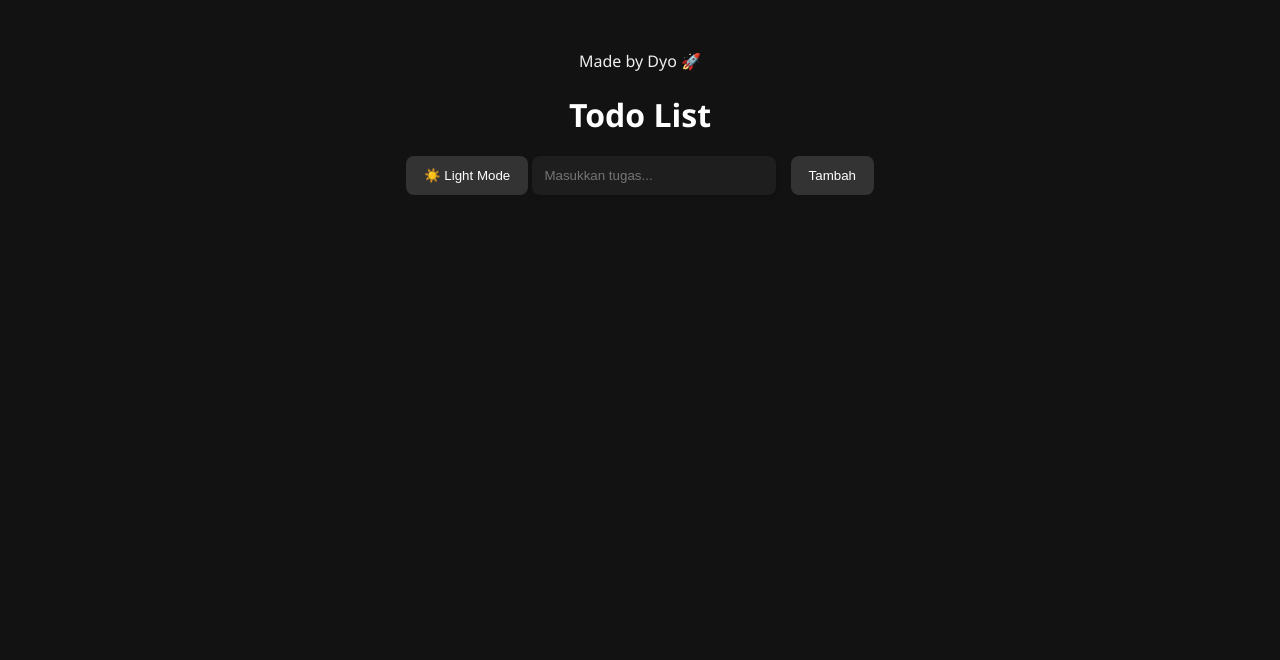
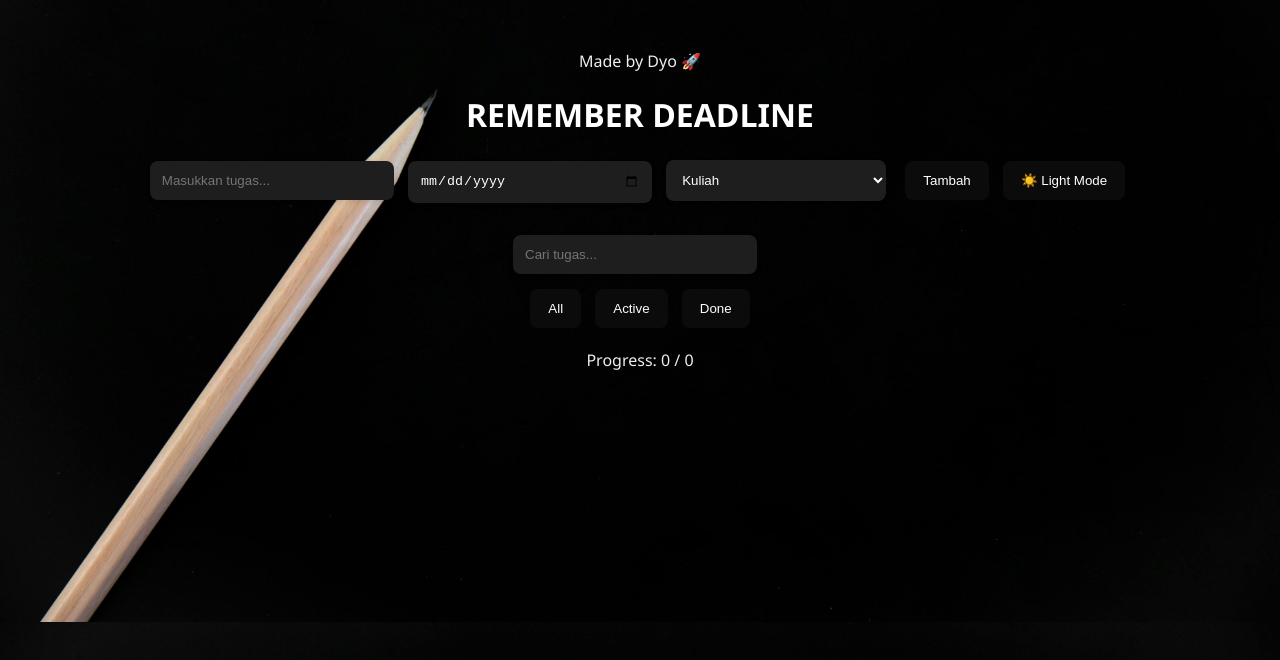
Before and after one commit to Dyant-yyy/todo-list-dyo, a plain HTML site: page index.html in a window 1280 px wide. Both pictures are taken after a click on the button "🌙 Dark Mode". Drawn offline with Linux system fonts and the light colour scheme.

Commit message:
Add files via upload

```diff
--- a/index.html
+++ b/index.html
@@ -2,16 +2,38 @@
 <html lang="en">
 <head>
     <meta charset="UTF-8">
-    <p>Made by Dyo 🚀</p>
+    <title>Todo List</title>
     <link rel="stylesheet" href="style.css">
 </head>
 <body>
 
-    <h1>Todo List</h1>
+    <p>Made by Dyo 🚀</p>
 
+    <h1>REMEMBER DEADLINE</h1>
+
+    <input type="text" id="inputTugas" placeholder="Masukkan tugas..." onkeypress="if(event.key==='Enter') tambahTugas()">
+    <input type="date" id="deadline">
+
+    <select id="kategori">
+        <option value="Kuliah">Kuliah</option>
+        <option value="Pribadi">Pribadi</option>
+        <option value="Coding">Coding</option>
+    </select>
+
+    <button onclick="tambahTugas()">Tambah</button>
     <button onclick="toggleDarkMode()" id="darkBtn">🌙 Dark Mode</button>
-    <input type="text" id="inputTugas" placeholder="Masukkan tugas..." onkeypress="if(event.key==='Enter') tambahTugas()">
-    <button onclick="tambahTugas()">Tambah</button>
+
+    <br><br>
+
+    <input type="text" id="search" placeholder="Cari tugas..." oninput="render()">
+
+    <div>
+        <button onclick="setFilter('all')">All</button>
+        <button onclick="setFilter('active')">Active</button>
+        <button onclick="setFilter('done')">Done</button>
+    </div>
+
+    <p id="progress"></p>
 
     <ul id="listTugas"></ul>
 
--- a/script.js
+++ b/script.js
@@ -1,20 +1,68 @@
 let todos = JSON.parse(localStorage.getItem("todos")) || [];
+let filter = "all";
 
 function simpanData() {
     localStorage.setItem("todos", JSON.stringify(todos));
 }
 
+function setFilter(f) {
+    filter = f;
+    render();
+}
+
+function tambahTugas() {
+    const teks = document.getElementById("inputTugas").value;
+    const kategori = document.getElementById("kategori").value;
+    const deadline = document.getElementById("deadline").value;
+
+    if (teks === "") return;
+
+    todos.push({
+        text: teks,
+        selesai: false,
+        kategori: kategori,
+        deadline: deadline
+    });
+
+    simpanData();
+    render();
+
+    document.getElementById("inputTugas").value = "";
+}
+
 function render() {
     const list = document.getElementById("listTugas");
+    const search = document.getElementById("search").value.toLowerCase();
+
     list.innerHTML = "";
 
+    let selesaiCount = 0;
+
     todos.forEach((tugas, index) => {
+
+        if (filter === "active" && tugas.selesai) return;
+        if (filter === "done" && !tugas.selesai) return;
+        if (!tugas.text.toLowerCase().includes(search)) return;
+
         const li = document.createElement("li");
-        li.textContent = tugas.text;
+
+        let teks = `${tugas.text} (${tugas.kategori})`;
+
+        if (tugas.deadline) {
+            teks += ` - ${tugas.deadline}`;
+        }
+
+        li.textContent = teks;
 
         if (tugas.selesai) {
-           li.style.textDecoration = tugas.selesai ? "line-through" : "none";
-li.style.opacity = tugas.selesai ? "0.5" : "1";
+            li.style.textDecoration = "line-through";
+            li.style.opacity = "0.5";
+            selesaiCount++;
+        }
+
+
+        if (tugas.deadline && new Date(tugas.deadline) < new Date() && !tugas.selesai) {
+            li.style.color = "red";
         }
 
         li.onclick = function () {
@@ -23,37 +71,24 @@ li.style.opacity = tugas.selesai ? "0.5" : "1";
             render();
         };
 
-        const tombolHapus = document.createElement("button");
-        tombolHapus.textContent = "❌";
+        const del = document.createElement("button");
+        del.textContent = "❌";
 
-        tombolHapus.onclick = function (e) {
+        del.onclick = function (e) {
             e.stopPropagation();
             todos.splice(index, 1);
             simpanData();
             render();
         };
 
-        li.appendChild(tombolHapus);
+        li.appendChild(del);
         list.appendChild(li);
     });
+
+    document.getElementById("progress").textContent =
+        `Progress: ${selesaiCount} / ${todos.length}`;
 }
 
-function tambahTugas() {
-    const input = document.getElementById("inputTugas");
-    const teks = input.value;
-
-    if (teks === "") return;
-
-    todos.push({
-        text: teks,
-        selesai: false
-    });
-
-    simpanData();
-    render();
-
-    input.value = "";
-}
 function toggleDarkMode() {
     document.body.classList.toggle("dark");
 
@@ -67,5 +102,10 @@ function toggleDarkMode() {
         btn.textContent = "🌙 Dark Mode";
     }
 }
-// tampilkan saat pertama kali buka
+
+if (localStorage.getItem("mode") === "dark") {
+    document.body.classList.add("dark");
+}
+
+
 render();
--- a/style.css
+++ b/style.css
@@ -1,8 +1,13 @@
 body {
     font-family: 'Segoe UI', sans-serif;
-    background: linear-gradient(135deg, #74ebd5, #ACB6E5);
+    background:
+    linear-gradient(rgba(168, 167, 167, 0.8), rgba(161, 160, 160, 0.8)),
+    url('Getty Center, LA_.jpg');
+    background-size: cover;
+    background-position: center;
     text-align: center;
     margin-top: 50px;
+    transition: 0.3s;
 }
 
 h1 {
@@ -10,13 +15,14 @@ h1 {
     margin-bottom: 20px;
 }
 
-input {
+input, select {
     padding: 12px;
     width: 220px;
     border-radius: 8px;
     border: none;
     outline: none;
     margin-right: 10px;
+    margin-bottom: 10px;
     box-shadow: 0 2px 5px rgba(0,0,0,0.1);
 }
 
@@ -28,6 +34,7 @@ button {
     border-radius: 8px;
     cursor: pointer;
     transition: 0.3s;
+    margin: 5px;
 }
 
 button:hover {
@@ -42,7 +49,7 @@ ul {
 }
 
 li {
-    background: white;
+    background: rgb(251, 252, 252);
     margin: 10px auto;
     padding: 12px 15px;
     width: 260px;
@@ -52,19 +59,22 @@ li {
     align-items: center;
     box-shadow: 0 4px 10px rgba(0,0,0,0.1);
 
-    /* animasi masuk */
     animation: fadeIn 0.3s ease;
     transition: 0.3s;
 }
 
 li:hover {
-    transform: translateY(-3px);
+    transform: translateY(-3px) scale(1.03);
 }
 
 li button {
     background: red;
     padding: 5px 8px;
     border-radius: 5px;
+}
+
+li button:hover {
+    background: darkred;
 }
 
 @keyframes fadeIn {
@@ -77,20 +87,23 @@ li button {
         transform: translateY(0);
     }
 }
-/* DARK MODE */
+
 .dark {
-    background: #121212;
-    color: #eee;
+    background: url(pexels-pnw-prod-8250951.jpg);
+    background-size: cover;
+    background-position: center;
 }
 
 .dark h1 {
     color: #fff;
 }
 
-.dark input {
+.dark input,
+.dark select {
     background: #1e1e1e;
     color: white;
 }
+
 
 .dark li {
     background: #1e1e1e;
@@ -98,9 +111,12 @@ li button {
 }
 
 .dark button {
-    background: #333;
+    background: #0b0b0b;
 }
 
 .dark button:hover {
     background: #555;
 }
+.dark p {
+    color: #eee;
+}
```
Also changed, not shown: Getty Center, LA_.jpg (added), pexels-pnw-prod-8250951.jpg (added).
